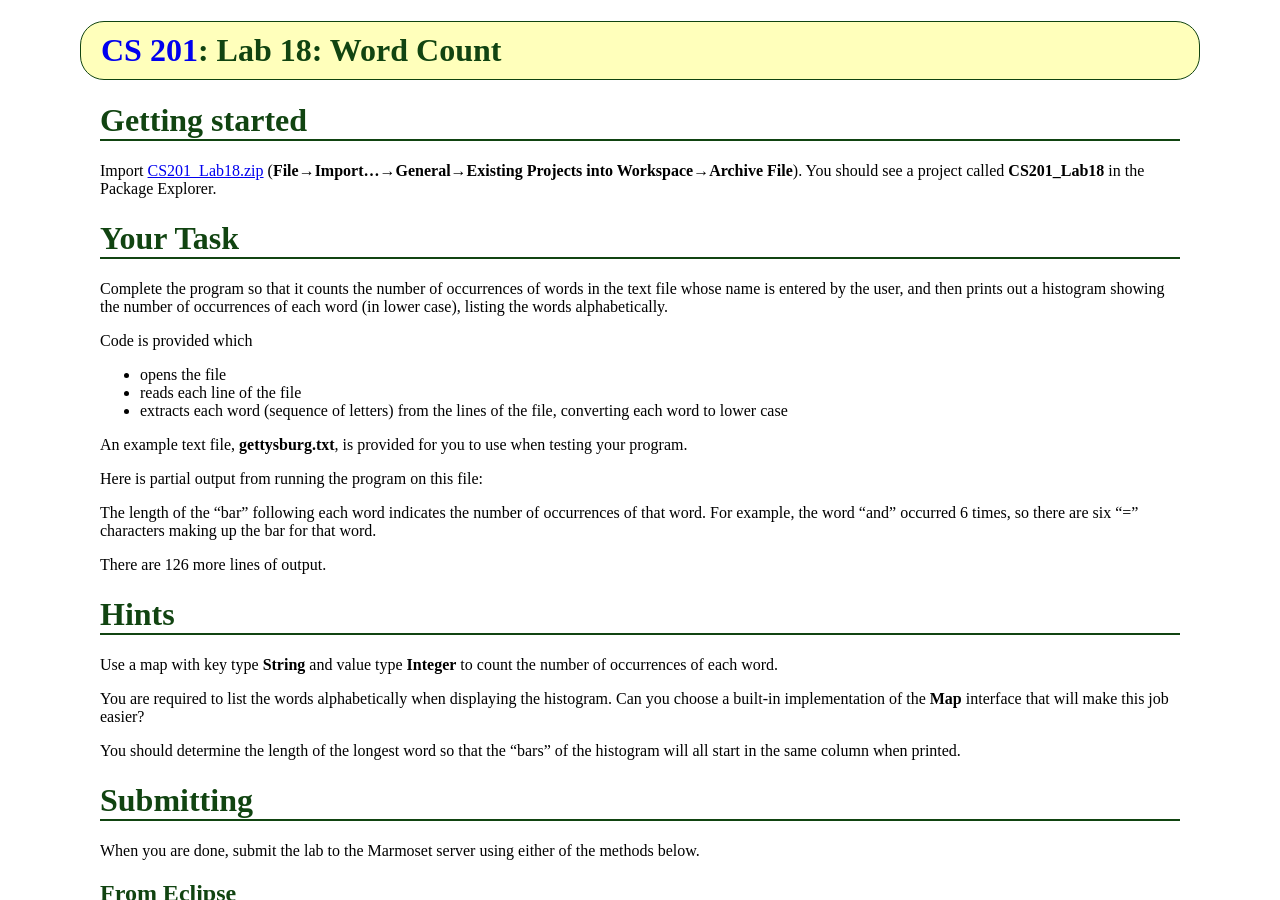
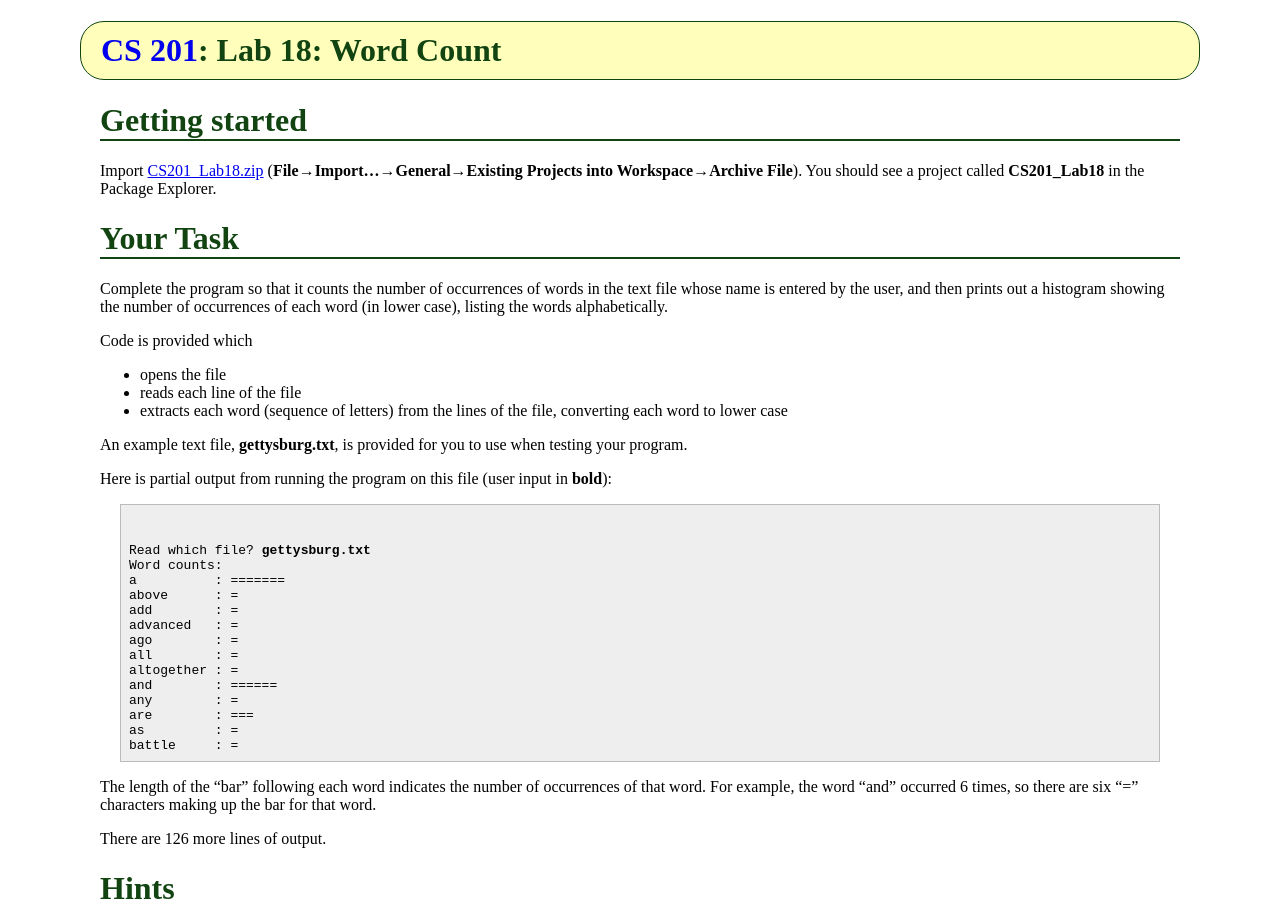
Before and after one commit to ycpcs/cs201-summer2014, a Jekyll site: the page built from labs/lab18.md, in a window 1280 px wide and 900 px high. Built offline with Jekyll 4.4.1, drawn with Linux system fonts in a browser that asks for light colours; Markdown is read by kramdown in place of the engine named in the settings.

Commit message:
add transcript

```diff
--- a/labs/lab18.md
+++ b/labs/lab18.md
@@ -21,7 +21,26 @@ Code is provided which
 
 An example text file, **gettysburg.txt**, is provided for you to use when testing your program.
 
-Here is partial output from running the program on this file:
+Here is partial output from running the program on this file (user input in **bold**):
+
+<pre>
+
+
+Read which file? <b>gettysburg.txt</b>
+Word counts:
+a          : =======
+above      : =
+add        : =
+advanced   : =
+ago        : =
+all        : =
+altogether : =
+and        : ======
+any        : =
+are        : ===
+as         : =
+battle     : =
+</pre>
 
 The length of the "bar" following each word indicates the number of occurrences of that word. For example, the word "and" occurred 6 times, so there are six "=" characters making up the bar for that word.
 
```
